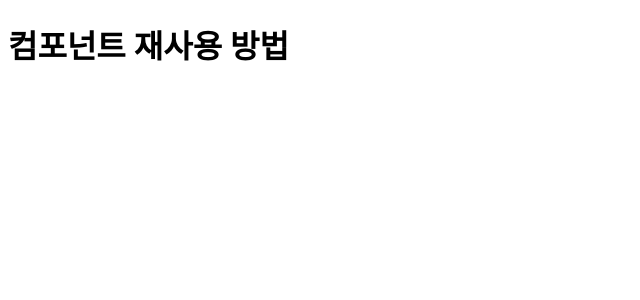
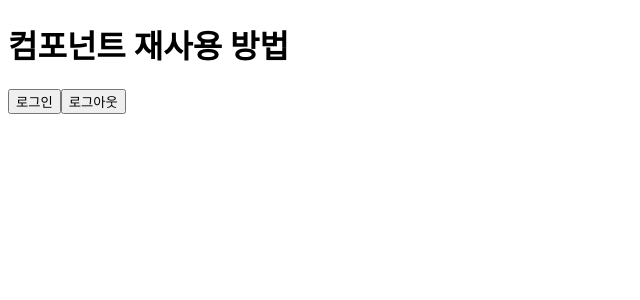
Before and after one commit to Jeontaesu/react19, a React (Vite) app: page / in a window 1280 px wide. Shown: the top 300 px of the page, without its empty margins (0-640 px from the left). Built offline with nearby package versions, Linux system fonts and the light colour scheme.

Commit message:
feat: 컴포넌트 재활용을 위한 props로 데이터 전달

```diff
--- a/src/App.jsx
+++ b/src/App.jsx
@@ -1,10 +1,28 @@
 import "./app.css";
+import Btn from "./components/Btn";
 
 function App() {
+  const handleLogin = () => {
+    alert("로그인 되었습니다.");
+  };
+  const handleLogout = () => {
+    alert("로그아웃 되었습니다.");
+  };
+
   return (
     <>
       <h1>컴포넌트 재사용 방법</h1>
+      <Btn label={"로그인"} handleClick={handleLogin} />
+      <Btn label={"로그아웃"} handleClick={handleLogout} />
     </>
   );
 }
 export default App;
+
+/*
+  재사용 가능한 컴포넌트 생성시 유의점
+  - 하나의 컴포넌트는 하나의 기능만 담당
+  - 예를 들어 버튼 컴포넌트는 이벤트발생시에 대한 핸들러 처리
+  - 리스트 컴포넌트 -> 데이터를 받아서 동적 리스트 생성
+  - 이때 컴포넌트를 재활용하기 위해서는 함수에 인수전달하듯이 컴포넌트 호출시 props에 데이터를 전달하는 구조로 생성
+*/
--- /dev/null
+++ b/src/components/Btn.jsx
@@ -0,0 +1,4 @@
+export default function Btn(props) {
+  console.log(props);
+  return <button onClick={props.handleClick}>{props.label}</button>;
+}
```
